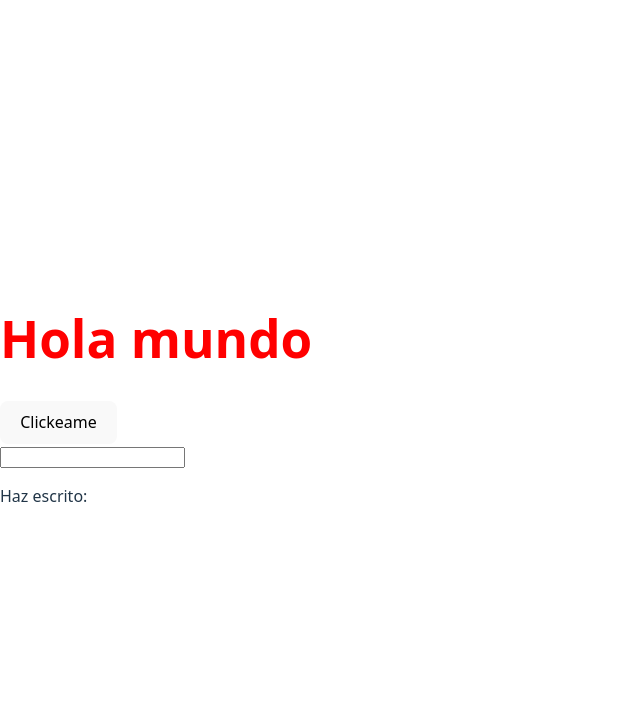
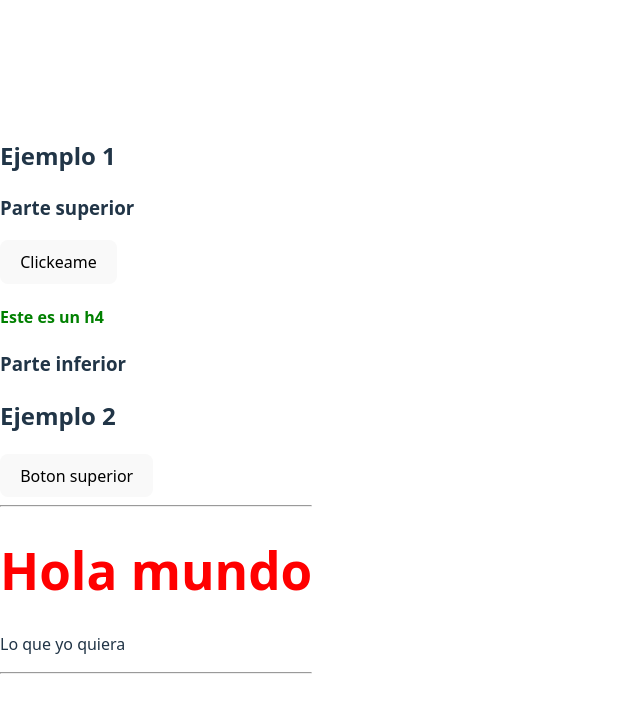
Before and after one commit to kochoa-dot/Peliculas_API_FE, a React (Vite) app in the folder react-peliculas/: page / in a window 1280 px wide. Shown: the top 712 px of the page, without its empty margins (0-640 px from the left). Built offline with nearby package versions, Linux system fonts and the light colour scheme.

Commit message:
Pasando contenido a un componente con Children y por atributo

```diff
--- a/react-peliculas/src/App.tsx
+++ b/react-peliculas/src/App.tsx
@@ -1,31 +1,30 @@
-import { useState } from "react";
 import Cabecera from "./cabecera";
-import MostrarTexto from "./MostrarTexto";
+import ProyectarContenido from "./ProyectarContenido";
+import ProyectarContenido2 from "./ProyectarContenido2";
 
 export default function App() {
-  const [texto, setTexto] = useState("");
-
-  let texto2 = '';
-
-  console.log("Renderizando el componente app");
-
-  console.log(texto2);
-
-  const manejarClick = () => alert('click');
-  const manejarKeyUp = (e: React.KeyboardEvent<HTMLInputElement>) => {
-    texto2 = e.currentTarget.value;
-    setTexto(e.currentTarget.value)
-  };
-
+//Tenemos libertad en como pasar contenido a un componente ya sea utilizando children como el ejemplo 1 o simplemente utilizando atributos normales como en el ejemplo 2
   return(
     <>
-    <Cabecera/>
-      <button onClick={manejarClick}>Clickeame</button>
-      <div>
-        <input onKeyUp={(e) => manejarKeyUp(e)}/>
-      </div>
+      <h2>Ejemplo 1</h2>
 
-      <MostrarTexto texto={texto}/>
+      <ProyectarContenido>
+        <>
+          <button onClick={() => alert("He sido clickeado")}>Clickeame</button>
+          <h4>Este es un h4</h4>
+        </>
+      </ProyectarContenido>
+
+      <h2>Ejemplo 2</h2>
+
+      <ProyectarContenido2
+        parteSuperior={<button>Boton superior</button>}
+        parteIntermedia={<>
+        <Cabecera/>
+        <p>Lo que yo quiera</p>
+        </>}
+        parteInferior={<> </>}
+      />
     </>
   );
 }
--- /dev/null
+++ b/react-peliculas/src/ProyectarContenido.tsx
@@ -0,0 +1,13 @@
+export default function ProyectarContenido(props: ProyectarContenidoProps){
+    return(
+        <>
+            <h3>Parte superior</h3>
+            {props.children}
+            <h3>Parte inferior</h3>
+        </>
+    )
+}
+
+interface ProyectarContenidoProps{
+    children: React.ReactNode
+}
--- /dev/null
+++ b/react-peliculas/src/ProyectarContenido2.tsx
@@ -0,0 +1,18 @@
+export default function ProyectarContenido2(props: ProyectarContenido2Props){
+    //Podemos pasar contenido también a traves de atributos
+    return(
+        <>
+            {props.parteSuperior}
+            <hr/>
+            {props.parteIntermedia}
+            <hr/>
+            {props.parteInferior}
+        </>
+    )
+}
+
+interface ProyectarContenido2Props{
+    parteSuperior: React.ReactNode;
+    parteIntermedia: React.ReactNode;
+    parteInferior: React.ReactNode;
+}
```
Also changed, not shown: react-peliculas/src/EjemploEstado.tsx (added, +31 -0 lines).
